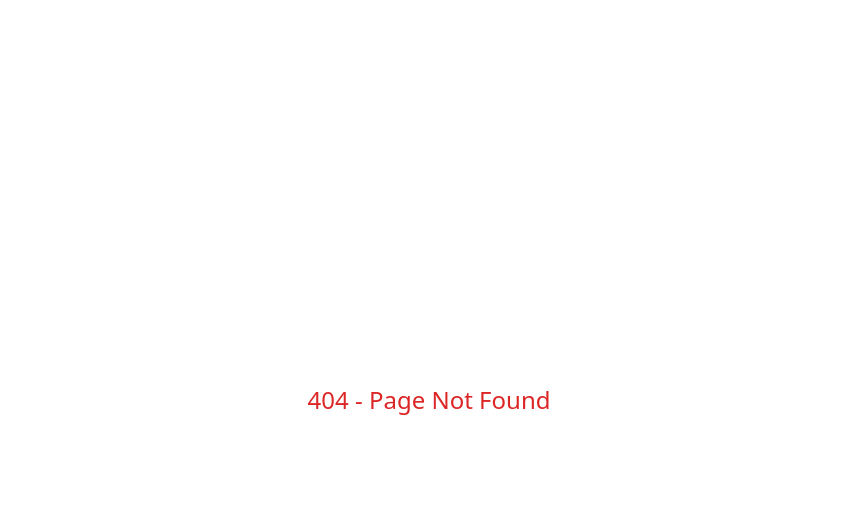
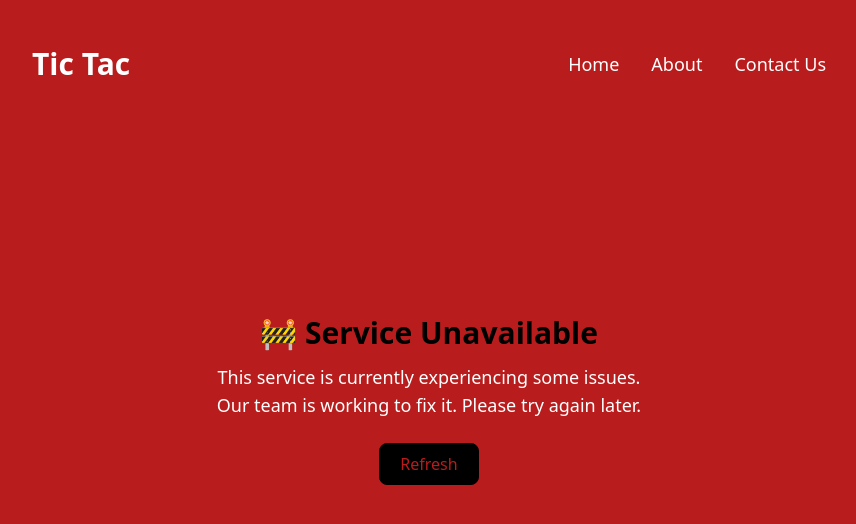
Before and after one commit to zouhairkahtal/TicTac, a React (Vite) app: page /Repair in a window 1280 px wide. Before the commit this address had no page. Shown: the top 524 px of the page, without its empty margins (211-1067 px from the left). Built offline with nearby package versions, Linux system fonts and the light colour scheme.

Commit message:
add sell page and repair page

```diff
--- a/src/views/HomePage.tsx
+++ b/src/views/HomePage.tsx
@@ -53,7 +53,11 @@ export function HomePage() {
           </h1>
 
           <div className="flex gap-20 w-full  mb-20 items-center justify-center px-5   max-[720px]:py-10  max-[720px]:gap-10 max-[720px]:flex-col ">
-            <div className="bg-green-800 w-72 h-56 flex flex-col items-center p-5 rounded-lg shadow-xl transition ease-in-out hover:scale-105 hover:shadow-2xl cursor-pointer">
+
+
+            <div
+            onClick={() => navigate("/Sell")}
+            className="bg-green-800 w-72 h-56 flex flex-col items-center p-5 rounded-lg shadow-xl transition ease-in-out hover:scale-105 hover:shadow-2xl cursor-pointer">
               <div className="w-full h-full">
                 <img src={sell} alt={sell} className=" w-[60px] rounded-full" />
               </div>
@@ -65,7 +69,10 @@ export function HomePage() {
                 </p>
               </div>
             </div>
-            <div className="bg-green-800 w-72 h-56 flex flex-col items-center p-5 rounded-lg shadow-xl transition ease-in-out hover:scale-105 hover:shadow-2xl cursor-pointer">
+            <div
+                        onClick={() => navigate("/Repair")}
+
+             className="bg-green-800 w-72 h-56 flex flex-col items-center p-5 rounded-lg shadow-xl transition ease-in-out hover:scale-105 hover:shadow-2xl cursor-pointer">
               <div className="w-full h-full">
                 <img
                   src={repair}
--- /dev/null
+++ b/src/views/Repair.tsx
@@ -0,0 +1,26 @@
+export function Repair(){
+
+
+
+    return(
+
+<>
+
+ <div className="w-full h-screen flex flex-col items-center justify-center bg-red-700 text-balck">
+      <h1 className="text-3xl font-bold mb-3">🚧 Service Unavailable</h1>
+      <p className="text-lg text-white text-center max-w-md mb-6">
+        This service is currently experiencing some issues.
+        Our team is working to fix it. Please try again later.
+      </p>
+      <button
+        onClick={() => window.location.reload()}
+        className="px-5 text-red-700 py-2 bg-black hover:text-black border-black border hover:bg-red-700 rounded-lg transition"
+      >
+        Refresh
+      </button>
+    </div>
+
+</>
+
+    )
+}
```
Also changed, not shown: src/App.tsx (+10 -8 lines), src/views/Sell.tsx (added, +13 -0 lines).
